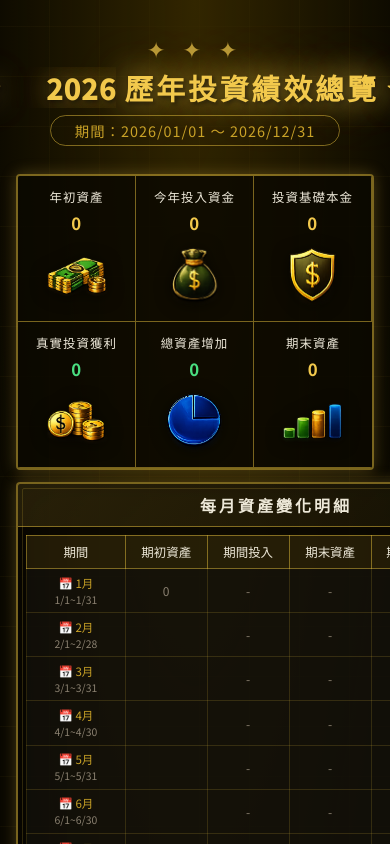
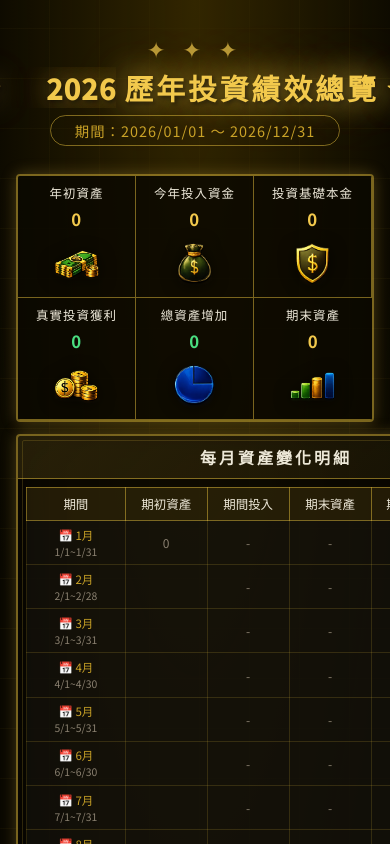
Before and after one commit to CAMISAMA0124/CFK-WEB, a React (Vite) app: page / in a window 390 px wide. Shown: the top 844 px of the page. Built offline with nearby package versions, Linux system fonts and the light colour scheme.

Commit message:
fix: optimize layout for 1024px breakpoint to support tablets

```diff
--- a/src/index.css
+++ b/src/index.css
@@ -196,6 +196,14 @@ body {
   object-fit: contain;
   margin-top: 0.25rem;
   filter: drop-shadow(0 2px 8px rgba(0,0,0,0.6));
+  transition: width 0.3s;
+}
+
+@media (max-width: 1024px) {
+  .stat-icon {
+    width: 48px;
+    height: 48px;
+  }
 }
 
 /* ═══════════════════════════════
@@ -522,9 +530,9 @@ body {
 }
 .loan-add-btn:hover { background: rgba(210, 175, 55, 0.2); }
 
-@media (max-width: 860px) {
+@media (max-width: 1024px) {
   .top-stats { grid-template-columns: repeat(3, 1fr); }
-  .stat-box { border-bottom: 1px solid var(--gold-border); }
+  .stat-box { border-bottom: 1px solid var(--gold-border); padding: 0.5rem; }
   .middle-grid { grid-template-columns: 1fr; }
   .leverage-grid { display: flex; flex-direction: column; }
   .leverage-cell { border-bottom: 1px solid var(--gold-border); border-right: none; }
```
